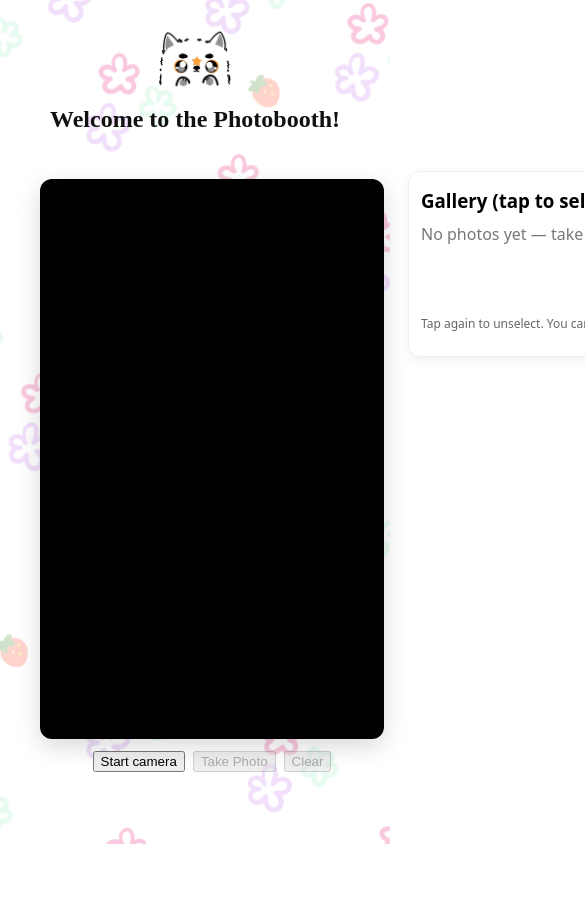
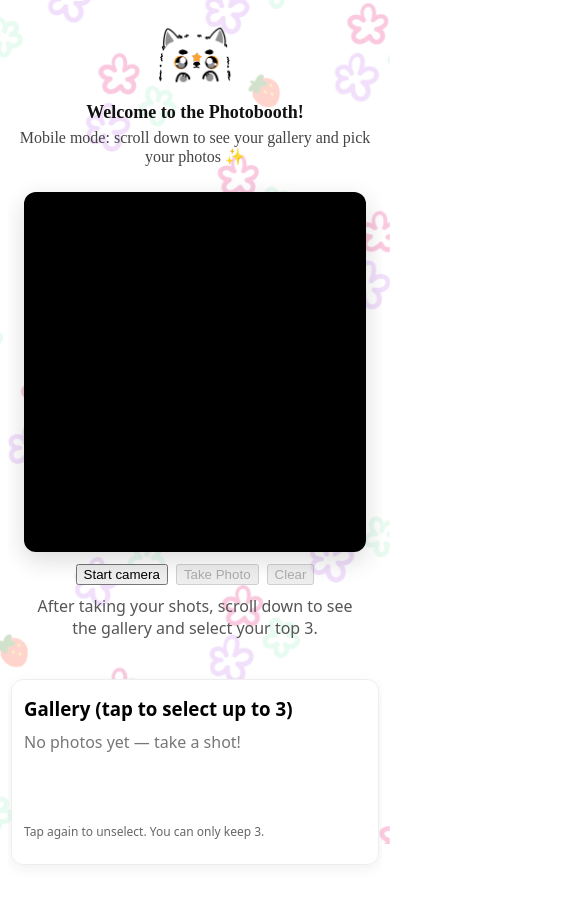
Before and after one commit to JennSoe/BlubWorks-Photobooth, a React (Vite) app: page /booth/1 in a window 390 px wide. Shown: the top 904 px of the page, 585 px wide, since content can reach past the window. Built offline with nearby package versions, Linux system fonts and the light colour scheme.

Commit message:
fix: created a mobile app version for the booth

```diff
--- a/src/pages/Booth.tsx
+++ b/src/pages/Booth.tsx
@@ -3,10 +3,11 @@ import { Link, useParams, useNavigate } from "react-router-dom";
 
 type Photo = { id: string; dataURL: string };
 
-const RIGHT_COL_W = 440;   // gallery column width
-const THUMB_MAX   = 360;   // max width for square thumbs
-const CAM_MAX_W   = 640;   // max camera box width
+const RIGHT_COL_W = 440;
+const THUMB_MAX = 360;
+const CAM_MAX_W = 640;
 const CAM_FIXED_H = 560;
+const MOBILE_CAM_H = 360;
 
 export default function Booth() {
   const { templateId } = useParams<{ templateId: string }>();
@@ -23,11 +24,26 @@ export default function Booth() {
   const [limitReached, setLimitReached] = useState(false);
   const [selected, setSelected] = useState<string[]>([]);
 
-  // Stop camera tracks when leaving the page
+  // mobile layout state
+  const [isMobile, setIsMobile] = useState(false);
+
+  // detect mobile vs desktop
+  useEffect(() => {
+    function handleResize() {
+      if (typeof window !== "undefined") {
+        setIsMobile(window.innerWidth <= 768);
+      }
+    }
+    handleResize();
+    window.addEventListener("resize", handleResize);
+    return () => window.removeEventListener("resize", handleResize);
+  }, []);
+
+  // clean up camera on unmount
   useEffect(() => {
     return () => {
       const media = videoRef.current?.srcObject as MediaStream | null;
-      media?.getTracks().forEach(t => t.stop());
+      media?.getTracks().forEach((t) => t.stop());
     };
   }, []);
 
@@ -50,7 +66,7 @@ export default function Booth() {
 
   function stopCamera() {
     const media = videoRef.current?.srcObject as MediaStream | null;
-    media?.getTracks().forEach(t => t.stop());
+    media?.getTracks().forEach((t) => t.stop());
     if (videoRef.current) videoRef.current.srcObject = null;
     setStreaming(false);
   }
@@ -71,7 +87,7 @@ export default function Booth() {
 
     const dataURL = canvas.toDataURL("image/jpeg", 0.85);
 
-    setPhotos(prev => {
+    setPhotos((prev) => {
       const next = [...prev, { id: crypto.randomUUID(), dataURL }].slice(0, 4);
       if (next.length === 4) {
         stopCamera();
@@ -85,7 +101,7 @@ export default function Booth() {
     if (!streaming || photos.length >= 4) return;
     for (const n of [3, 2, 1] as const) {
       setCounting(n);
-      await new Promise(r => setTimeout(r, 700));
+      await new Promise((r) => setTimeout(r, 700));
     }
     setCounting(false);
     captureOnce();
@@ -98,7 +114,7 @@ export default function Booth() {
   }
 
   function toggleSelect(id: string) {
-    setSelected(prev => {
+    setSelected((prev) => {
       const i = prev.indexOf(id);
       if (i >= 0) {
         const copy = [...prev];
@@ -111,9 +127,11 @@ export default function Booth() {
   }
 
   function handleNext() {
-    const chosen = photos.filter(p => selected.includes(p.id));
+    const chosen = photos.filter((p) => selected.includes(p.id));
     nav(`/result/${id}`, { state: { photos: chosen } });
   }
+
+  const camHeight = isMobile ? MOBILE_CAM_H : CAM_FIXED_H;
 
   return (
     <div style={{ position: "relative", minHeight: "100dvh" }}>
@@ -136,14 +154,33 @@ export default function Booth() {
           zIndex: 5,
           display: "grid",
           placeItems: "center",
-          paddingTop: 16,
-          paddingBottom: 8,
+          paddingTop: 12,
+          paddingBottom: 6,
         }}
       >
         <Link to="/" aria-label="Back to menu" style={{ textDecoration: "none" }}>
-          <img src="/logo.png" alt="" style={{ width: 72, height: "auto", userSelect: "none" }} />
+          <img
+            src="/logo.png"
+            alt=""
+            style={{ width: 72, height: "auto", userSelect: "none" }}
+          />
         </Link>
-        <h2 style={{ margin: 6, color: "#111" }}>Welcome to the Photobooth!</h2>
+        <h2 style={{ margin: 6, color: "#111", fontSize: isMobile ? 18 : 20 }}>
+          Welcome to the Photobooth!
+        </h2>
+        {isMobile && (
+          <p
+            style={{
+              margin: 0,
+              marginBottom: 4,
+              fontSize: 16,
+              color: "#444",
+              textAlign: "center",
+            }}
+          >
+            Mobile mode: scroll down to see your gallery and pick your photos ✨
+          </p>
+        )}
       </header>
 
       {/* content */}
@@ -151,19 +188,24 @@ export default function Booth() {
         style={{
           fontFamily: "system-ui, sans-serif",
           minHeight: "calc(100dvh - 96px)",
-          padding: 24,
+          padding: 16,
+          paddingTop: 8,
           display: "flex",
           justifyContent: "center",
           alignItems: "flex-start",
+          overflowX: "hidden",
         }}
       >
         <div style={{ width: "100%", maxWidth: 1000, marginInline: "auto" }}>
           <div
             style={{
               display: "grid",
-              gridTemplateColumns: `minmax(360px, 1fr) ${RIGHT_COL_W}px`,
+              gridTemplateColumns: isMobile
+                ? "1fr"
+                : `minmax(360px, 1fr) ${RIGHT_COL_W}px`,
               gap: 16,
               alignItems: "start",
+              justifyItems: isMobile ? "center" : "stretch",
             }}
           >
             {/* camera column */}
@@ -172,14 +214,16 @@ export default function Booth() {
                 display: "grid",
                 placeItems: "center",
                 padding: 8,
-                minWidth: 0, // allow column to shrink
+                minWidth: 0,
+                width: "100%",
+                maxWidth: CAM_MAX_W,
               }}
             >
-              <div style={{ position: "relative", width: "100%", maxWidth: CAM_MAX_W }}>
+              <div style={{ position: "relative", width: "100%" }}>
                 <div
                   style={{
                     width: "100%",
-                    height: CAM_FIXED_H,
+                    height: camHeight,
                     background: "#000",
                     borderRadius: 12,
                     overflow: "hidden",
@@ -215,7 +259,15 @@ export default function Booth() {
               </div>
 
               {/* controls */}
-              <div style={{ marginTop: 12, display: "flex", gap: 8, flexWrap: "wrap" }}>
+              <div
+                style={{
+                  marginTop: 12,
+                  display: "flex",
+                  gap: 8,
+                  flexWrap: "wrap",
+                  justifyContent: isMobile ? "center" : "flex-start",
+                }}
+              >
                 {!streaming ? (
                   <button onClick={startCamera}>Start camera</button>
                 ) : (
@@ -229,15 +281,35 @@ export default function Booth() {
                 </button>
               </div>
 
+              {isMobile && (
+                <p
+                  style={{
+                    marginTop: 10,
+                    fontSize: 16,
+                    color: "#555",
+                    textAlign: "center",
+                  }}
+                >
+                  After taking your shots, scroll down to see the gallery and select your top 3.
+                </p>
+              )}
+
               {error && <p style={{ color: "crimson", marginTop: 8 }}>Error: {error}</p>}
               {limitReached && (
-                <p style={{ marginTop: 16, fontWeight: 700, color: "#e17b94", textAlign: "center" }}>
+                <p
+                  style={{
+                    marginTop: 10,
+                    fontWeight: 700,
+                    color: "#e17b94",
+                    textAlign: "center",
+                  }}
+                >
                   📸 Limit reached! Pick your best 3.
                 </p>
               )}
             </section>
 
-            {/* gallery column (only this scrolls) */}
+            {/* gallery column */}
             <aside
               style={{
                 background: "#fff",
@@ -248,7 +320,9 @@ export default function Booth() {
                 minHeight: 160,
                 display: "flex",
                 flexDirection: "column",
-                minWidth: 0, // allow column to shrink
+                minWidth: 0,
+                width: "100%",
+                maxWidth: CAM_MAX_W, // 🔹 same max width as camera
               }}
             >
               <h3 style={{ margin: "4px 0 10px 0" }}>Gallery (tap to select up to 3)</h3>
@@ -256,7 +330,7 @@ export default function Booth() {
               <div
                 style={{
                   flex: 1,
-                  overflowY: "auto",   // only the gallery pane scrolls
+                  overflowY: "auto",
                   display: "flex",
                   flexDirection: "column",
                   gap: 10,
@@ -294,7 +368,12 @@ export default function Booth() {
                       <img
                         src={p.dataURL}
                         alt="shot"
-                        style={{ width: "100%", height: "100%", objectFit: "cover", display: "block" }}
+                        style={{
+                          width: "100%",
+                          height: "100%",
+                          objectFit: "cover",
+                          display: "block",
+                        }}
                       />
                       {isSelected && (
                         <div
--- a/src/pages/Result.tsx
+++ b/src/pages/Result.tsx
@@ -1,4 +1,3 @@
-// src/pages/Result.tsx
 import { useEffect, useMemo, useRef } from "react";
 import { Link, useLocation, useParams } from "react-router-dom";
 import { templates } from "../components/template";
@@ -158,7 +157,6 @@ export default function Result() {
   );
 }
 
-// utils
 function loadImg(src: string) {
   return new Promise<HTMLImageElement>((res, rej) => {
     const i = new Image();
--- a/src/pages/Select.tsx
+++ b/src/pages/Select.tsx
@@ -20,7 +20,7 @@ export default function Select() {
         }}
       />
 
-      {/* clickable logo → home */}
+      {/* clickable logo */}
       <button
         onClick={() => nav("/")}
         aria-label="Back to landing"
@@ -65,13 +65,13 @@ export default function Select() {
               ⟨
             </ArrowButton>
 
-            {/* preview box (keeps strip fully visible) */}
+            {/* preview box */}
             <div
               style={{
                 display: "flex",
                 alignItems: "center",
                 justifyContent: "center",
-                height: "min(78vh, 560px)", // adjust to taste
+                height: "min(78vh, 560px)",
                 flex: "1 1 0",
               }}
             >
@@ -79,7 +79,7 @@ export default function Select() {
                 src={t.thumb || t.frame}
                 alt={t.name}
                 style={{
-                  height: "90%",           // shrink/grow entire strip
+                  height: "90%",
                   width: "auto",
                   objectFit: "contain",
                   display: "block",
@@ -127,7 +127,6 @@ export default function Select() {
   );
 }
 
-/* ---------------- helpers area ---------------- */
 
 const btnPrimary: React.CSSProperties = {
   background: "#e17b94",
@@ -171,7 +170,6 @@ const arrowBase: React.CSSProperties = {
   transition: "box-shadow .2s ease, transform .15s ease",
 };
 
-/** Round arrow with pink glow on hover/focus, small press scale on active */
 function ArrowButton({
   label,
   onClick,
--- a/src/pages/Upload.tsx
+++ b/src/pages/Upload.tsx
@@ -9,7 +9,6 @@ export default function Upload() {
   const { shots, setShots, reset } = useBooth();
   const nav = useNavigate();
 
-  // Start fresh when this page mounts OR template changes
   useEffect(() => {
     if (!tpl) return;
     reset(tpl.slots.length);
@@ -30,7 +29,7 @@ export default function Upload() {
       next[i] = { id: crypto.randomUUID(), dataURL: url } as Shot;
       return next;
     });
-    // allow picking the same file again later
+
     inputEl.value = "";
   }
 
@@ -147,7 +146,6 @@ export default function Upload() {
             style={{
               width: "100%",
               display: "block",
-              // 👇 these 3 lines are the important bits
               position: "relative",
               zIndex: 2,
               pointerEvents: "none",
```
